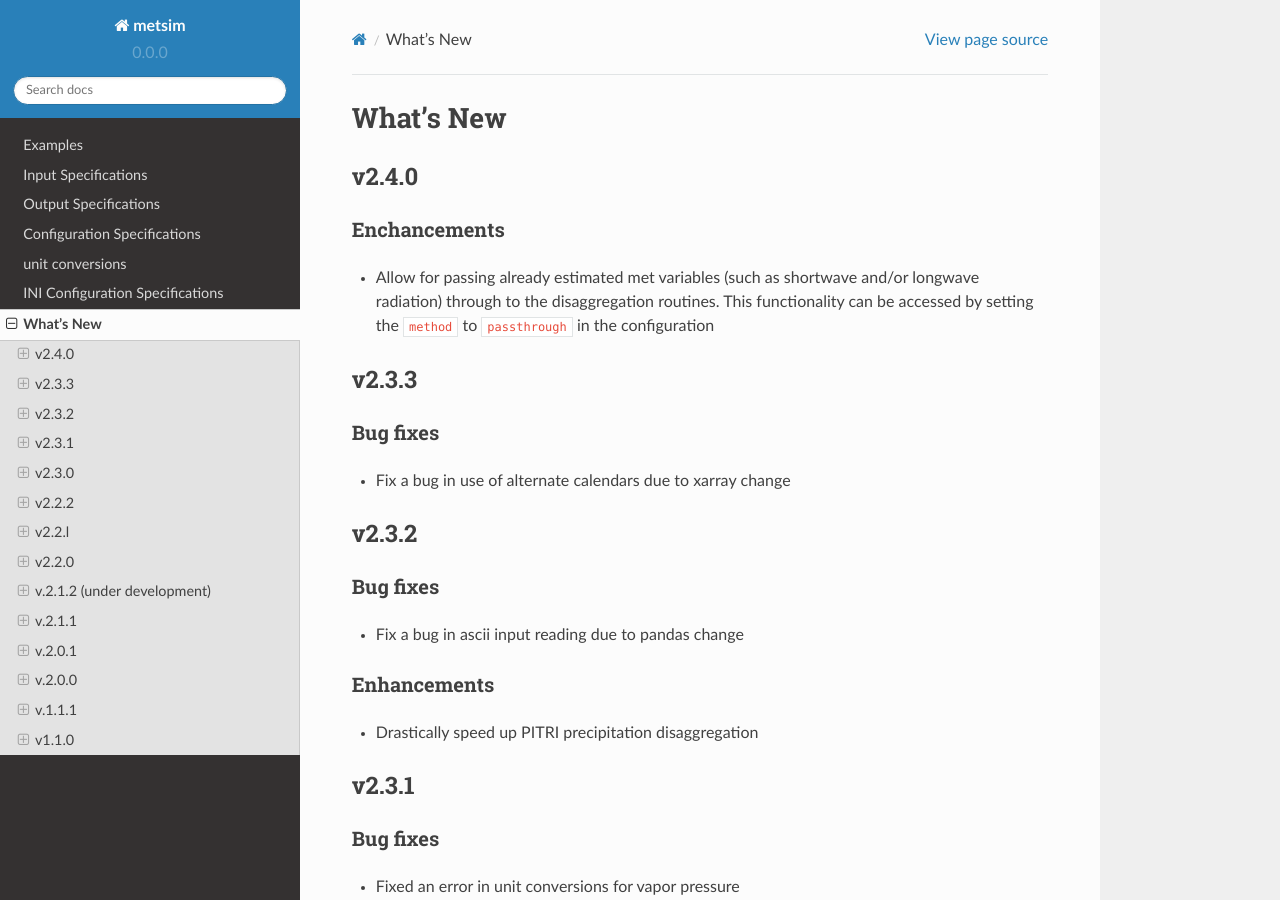
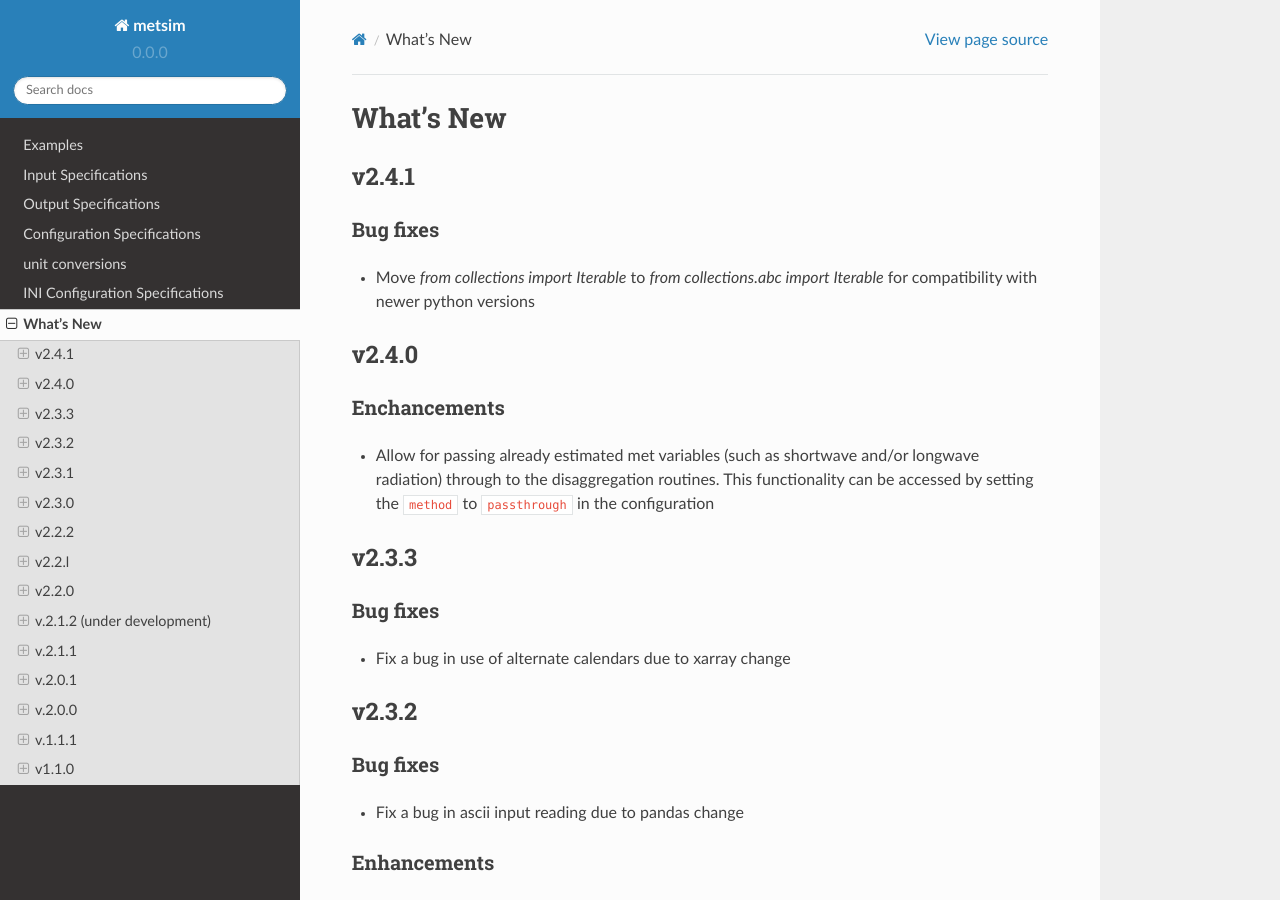
Before and after one commit to UW-Hydro/MetSim, a Sphinx documentation site: the page built from docs/whats-new.rst, in a window 1280 px wide and 900 px high. Built offline with Sphinx 7.4.7 and the Read the Docs theme 2.0.0, drawn with Linux system fonts in a browser that asks for light colours; pages that are not in the unit, such as notebooks, are missing from menus.

Commit message:
Add whatsnew

```diff
--- a/docs/whats-new.rst
+++ b/docs/whats-new.rst
@@ -2,6 +2,14 @@
 
 What's New
 ==========
+.. _whats-new.2.4.1:
+
+v2.4.1
+------
+Bug fixes
+~~~~~~~~~
+- Move `from collections import Iterable` to `from collections.abc import Iterable`
+  for compatibility with newer python versions
 
 .. _whats-new.2.4.0:
 
```
